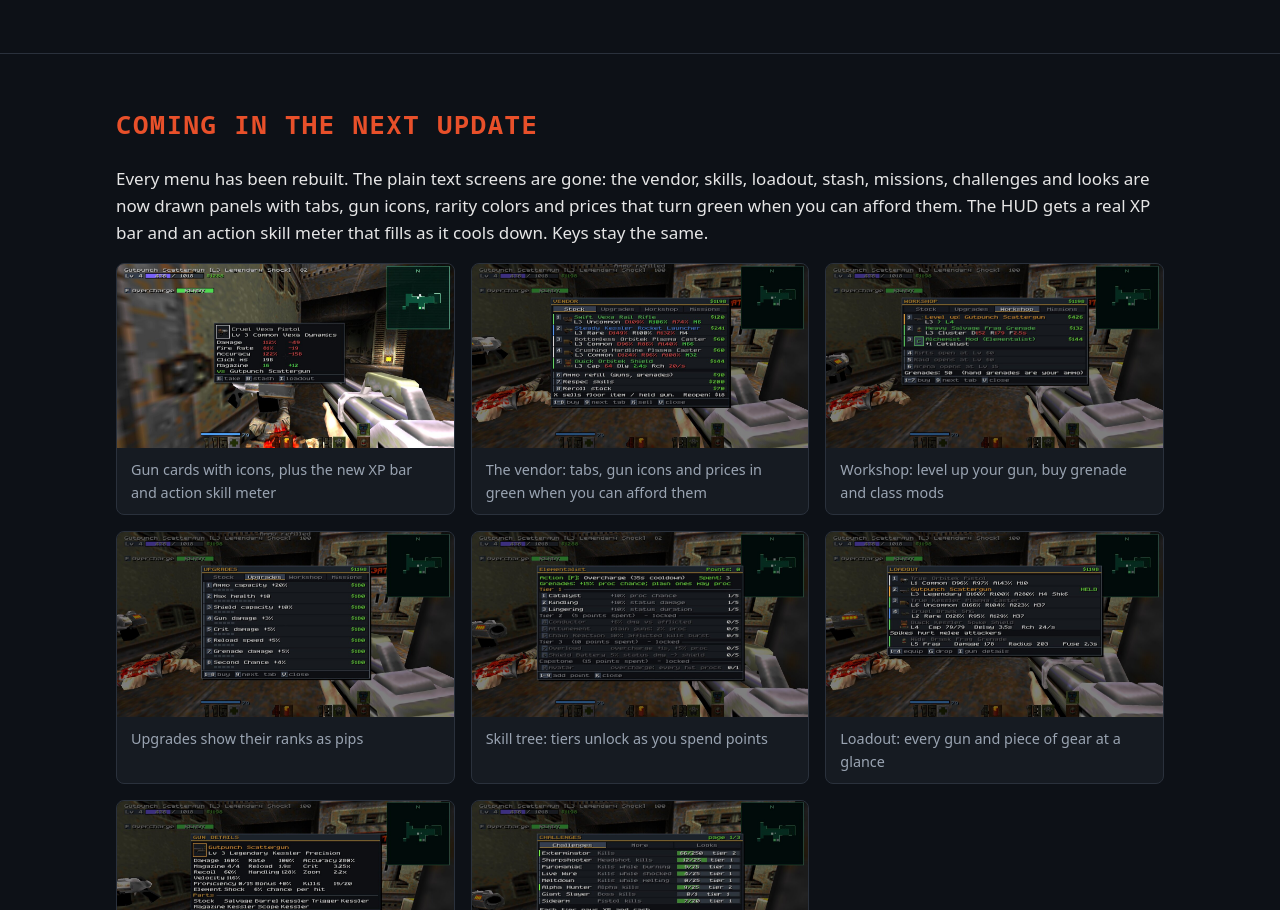
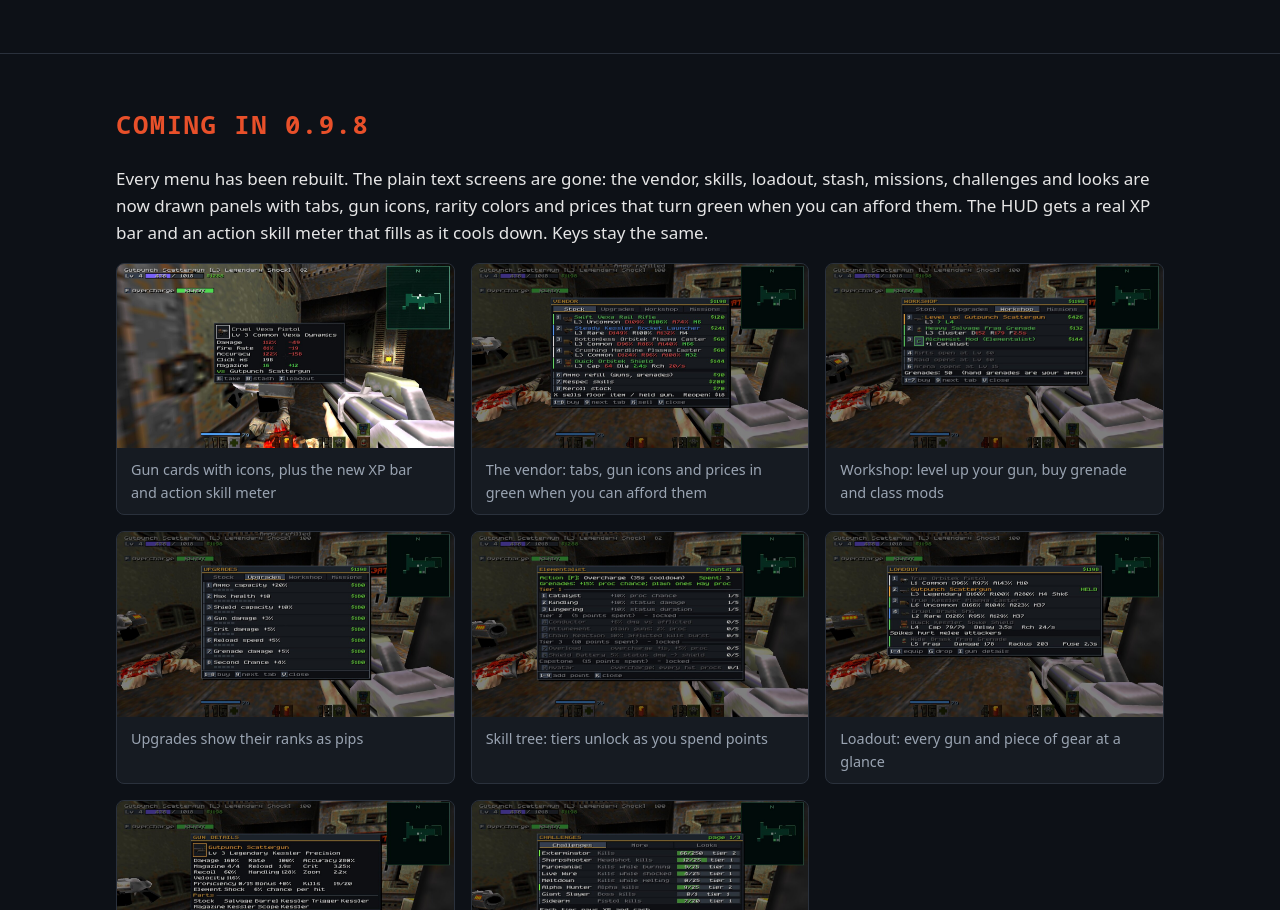
Before and after one commit to Rizilla-OG/q2arpg, a plain HTML site: page index.html in a window 1280 px wide. Shown: the part 1990-2900 px from the top of the page. Drawn offline with Linux system fonts and the light colour scheme.

Commit message:
Site: label the new menus gallery for 0.9.8

```diff
--- a/index.html
+++ b/index.html
@@ -131,7 +131,7 @@
 
 <section>
   <div class="wrap">
-    <h2>Coming in the next update</h2>
+    <h2>Coming in 0.9.8</h2>
     <p>Every menu has been rebuilt. The plain text screens are gone: the vendor, skills, loadout, stash, missions, challenges and looks are now drawn panels with tabs, gun icons, rarity colors and prices that turn green when you can afford them. The HUD gets a real XP bar and an action skill meter that fills as it cools down. Keys stay the same.</p>
     <div class="gallery">
       <figure><a href="assets/next-gun-card.jpg"><img src="assets/next-gun-card.jpg" alt="Floor gun card with a pistol icon, stats compared to the held gun, and the new XP bar and action meter in the corner" loading="lazy" width="1280" height="720"></a><figcaption>Gun cards with icons, plus the new XP bar and action skill meter</figcaption></figure>
```
